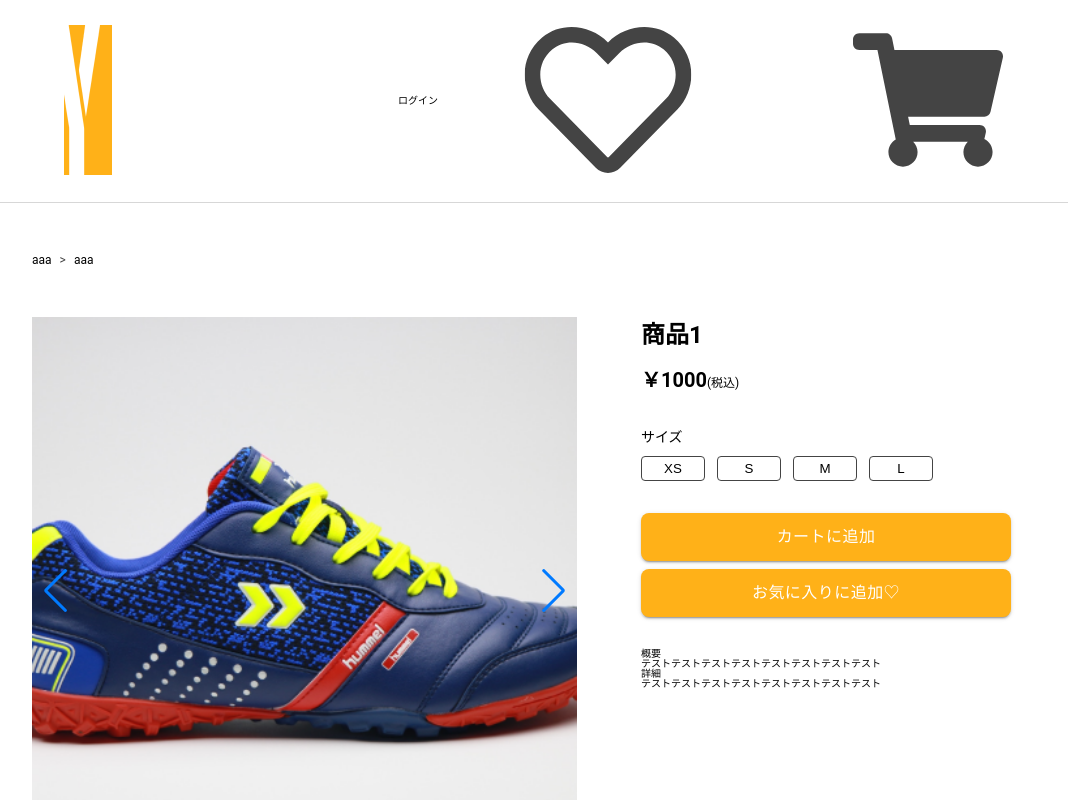
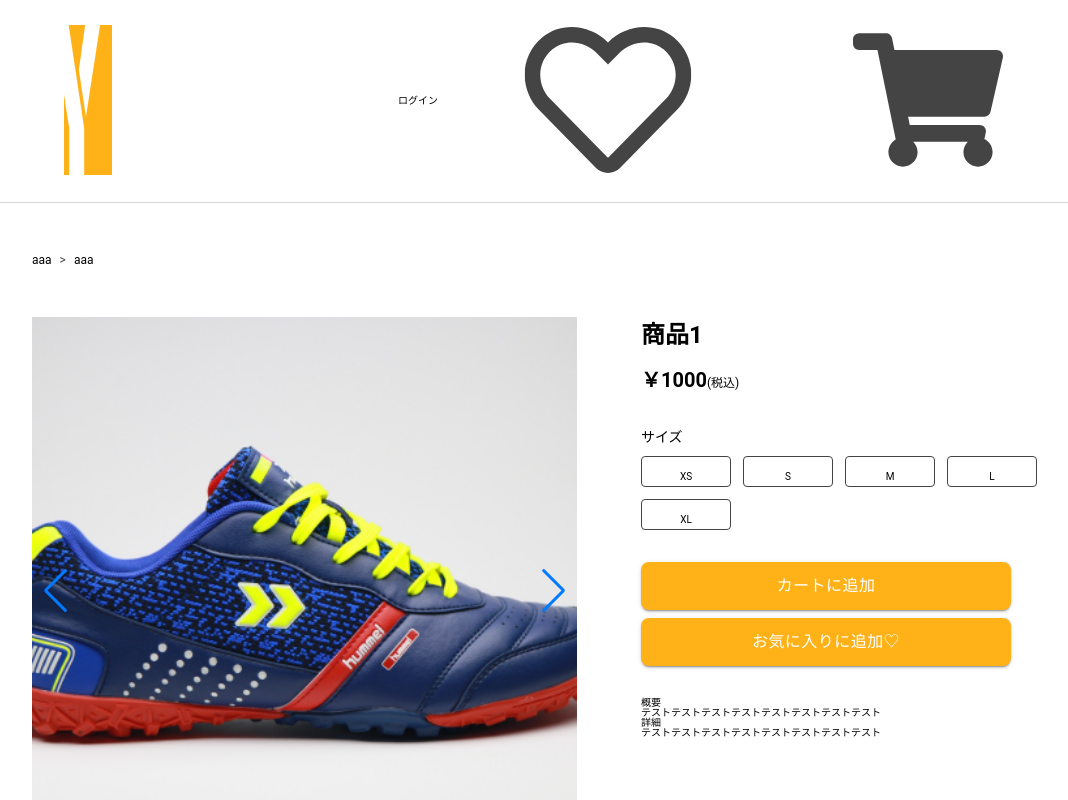
Before and after one commit to YusukeNaito08/ec-site, a React (Vite) app: page /product/1 in a window 1280 px wide. Shown: the top 800 px of the page, without its empty margins (64-1132 px from the left). Built offline with nearby package versions, Linux system fonts and the light colour scheme; no server answers.

Commit message:
add:logic/size

```diff
--- a/src/pages/ProductDetail/Index.tsx
+++ b/src/pages/ProductDetail/Index.tsx
@@ -1,7 +1,7 @@
 import { useParams } from "react-router-dom";
 import Layout from "../../components/layout/Layout";
 import styled from "styled-components";
-import { useState } from "react";
+import { SetStateAction, useState } from "react";
 import { useSelector } from "react-redux";
 import { RootState } from "../../redux/store/store";
 import { Button } from "@mui/material";
@@ -28,6 +28,12 @@ const ProductDetail = () => {
   const product = products.find((p) => p.id === productId);
 
   const [thumbsSwiper, setThumbsSwiper] = useState<SwiperClass | null>(null);
+  const [selectedValue, setSelectedValue] = useState<string>("");
+
+  const handleSelect = (event: { target: { value: SetStateAction<string> } }) => {
+    setSelectedValue(event.target.value);
+    console.log(event.target.value);
+  };
 
   return (
     <>
@@ -59,15 +65,16 @@ const ProductDetail = () => {
                     navigation={true}
                     className="mySwiper2"
                   >
-                    <SwiperSlide>
-                      <img src={product.imageUrl[0]} />
+                    {product.imageUrl?.map((p, index) => {
+                      return (
+                        <SwiperSlide key={index}>
+                          <img
+                            src={p.img}
+                            alt={product.name}
+                          />
                         </SwiperSlide>
-                    <SwiperSlide>
-                      <img src={product.imageUrl[1]} />
-                    </SwiperSlide>
-                    <SwiperSlide>
-                      <img src={product.imageUrl[2]} />
-                    </SwiperSlide>
+                      );
+                    })}
                   </Swiper>
                   <Swiper
                     loop={false}
@@ -78,15 +85,16 @@ const ProductDetail = () => {
                     onSwiper={setThumbsSwiper}
                     className="mySwiper"
                   >
-                    <SwiperSlide>
-                      <img src={product.imageUrl[0]} />
+                    {product.imageUrl?.map((p, index) => {
+                      return (
+                        <SwiperSlide key={index}>
+                          <img
+                            src={p.img}
+                            alt={product.name}
+                          />
                         </SwiperSlide>
-                    <SwiperSlide>
-                      <img src={product.imageUrl[1]} />
-                    </SwiperSlide>
-                    <SwiperSlide>
-                      <img src={product.imageUrl[2]} />
-                    </SwiperSlide>
+                      );
+                    })}
                   </Swiper>
                 </ImageBlock>
                 <DetailBlock>
@@ -96,11 +104,23 @@ const ProductDetail = () => {
                   </div>
                   <div className="sizes">
                     <p className="sizes__title">サイズ</p>
-                    <div className="sizes__buttons">
-                      <button>XS</button>
-                      <button>S</button>
-                      <button>M</button>
-                      <button>L</button>
+                    <div className="sizes__radios">
+                      {product.sizes.map((s) => {
+                        return (
+                          <div className="sizes__radios__radio">
+                            <label className={selectedValue === s ? "checked" : ""}>
+                              <input
+                                type="radio"
+                                onChange={handleSelect}
+                                checked={selectedValue == s}
+                                value={s}
+                                name="size"
+                              />
+                              {s}
+                            </label>
+                          </div>
+                        );
+                      })}
                     </div>
                   </div>
                   <div className="adds">
@@ -238,16 +258,21 @@ const DetailBlock = styled.div`
       margin-bottom: 0.8rem;
     }
 
-    &__buttons {
+    &__radios {
       display: flex;
       align-items: flex-start;
       align-content: flex-start;
       gap: 1.2rem;
       flex-wrap: wrap;
 
-      & button {
+      &__radio {
+        & input {
+          appearance: none;
+          outline: none;
+        }
+
+        & label {
           display: flex;
-        width: 6.4rem;
           padding: 0.4rem 1.2rem;
           flex-direction: column;
           justify-content: center;
@@ -257,6 +282,13 @@ const DetailBlock = styled.div`
           border-radius: 0.4rem;
           border: 1px solid #444;
           background-color: #fff;
+          width: 6.4rem;
+
+          &.checked {
+            background-color: #444;
+            color: #fff;
+          }
+        }
       }
     }
   }
--- a/src/pages/ProductList/Products.tsx
+++ b/src/pages/ProductList/Products.tsx
@@ -9,14 +9,18 @@ const Cards = () => {
     <div>
       <div className="cardsWrap">
         {products.map((product) => {
+          const defaultImage = product.imageUrl?.find((img) => img.default);
+
           return (
             <Card key={product.id}>
               <Link to={`/product/${product.id}`}>
                 <div className="imgWrap">
-                  <img
-                    src={product.imageUrl[0]}
-                    alt={product.name}
-                  />
+                  {defaultImage && (
+                    <img
+                      src={defaultImage.img}
+                      alt={product.name}
+                    />
+                  )}
                 </div>
                 <h4 className="name">{product.name}</h4>
                 <p className="price">￥{product.price}</p>
--- a/src/redux/product/productSlice.tsx
+++ b/src/redux/product/productSlice.tsx
@@ -4,16 +4,66 @@ interface ProductState {
   id: string;
   name: string;
   price: number;
-  imageUrl: string[];
+  imageUrl?: img[];
   category: string;
+  sizes: string[];
+}
+
+interface img {
+  img: string;
+  default: boolean;
 }
 
 //仮データ
 const initialState: ProductState[] = [
-  { id: "1", name: "商品1", price: 1000, imageUrl: ["/src/assets/productsSample.png", "/src/assets/productsSample2.png", "/src/assets/productsSample.png"], category: "レディース" },
-  { id: "2", name: "商品2", price: 2000, imageUrl: ["/src/assets/productsSample.png", "/src/assets/productsSample.png", "/src/assets/productsSample.png"], category: "レディース" },
-  { id: "3", name: "商品3", price: 2000, imageUrl: ["/src/assets/productsSample.png", "/src/assets/productsSample.png", "/src/assets/productsSample.png"], category: "レディース" },
-  { id: "4", name: "商品4", price: 2000, imageUrl: ["/src/assets/productsSample.png", "/src/assets/productsSample.png", "/src/assets/productsSample.png"], category: "レディース" },
+  {
+    id: "1",
+    name: "商品1",
+    price: 1000,
+    imageUrl: [
+      { img: "/src/assets/productsSample.png", default: true },
+      { img: "/src/assets/productsSample2.png", default: false },
+      { img: "/src/assets/productsSample.png", default: false },
+    ],
+    category: "レディース",
+    sizes: ["XS", "S", "M", "L", "XL"],
+  },
+  {
+    id: "2",
+    name: "商品2",
+    price: 2000,
+    imageUrl: [
+      { img: "/src/assets/productsSample.png", default: true },
+      { img: "/src/assets/productsSample2.png", default: false },
+      { img: "/src/assets/productsSample.png", default: false },
+    ],
+    category: "レディース",
+    sizes: ["XS", "S", "M", "L", "XL"],
+  },
+  {
+    id: "3",
+    name: "商品3",
+    price: 2000,
+    imageUrl: [
+      { img: "/src/assets/productsSample.png", default: true },
+      { img: "/src/assets/productsSample2.png", default: false },
+      { img: "/src/assets/productsSample.png", default: false },
+    ],
+    category: "レディース",
+    sizes: ["XS", "S", "M", "L", "XL"],
+  },
+  {
+    id: "4",
+    name: "商品4",
+    price: 2000,
+    imageUrl: [
+      { img: "/src/assets/productsSample.png", default: true },
+      { img: "/src/assets/productsSample2.png", default: false },
+      { img: "/src/assets/productsSample.png", default: false },
+    ],
+    category: "レディース",
+    sizes: ["XS", "S", "M", "L", "XL"],
+  },
 ];
 
 const productSlice = createSlice({
```
Lines whose indentation alone changed are shown as unchanged.
